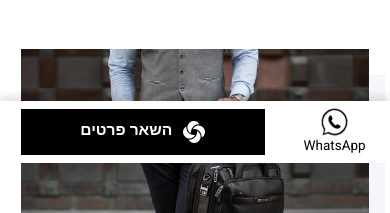
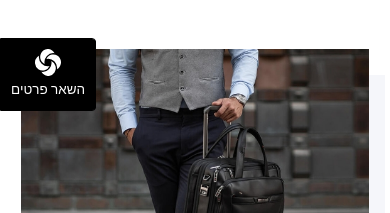
Before and after one commit to zecevicv/samsonite, a plain HTML site: page b2b.html in a window 390 px wide. Shown: the part 681-894 px from the top of the page. Drawn offline with Linux system fonts and the light colour scheme; files whose address does not match are found by name.

Commit message:
[IMP] - B2B Page - Sticky button style change

```diff
--- a/b2b.html
+++ b/b2b.html
@@ -732,22 +732,13 @@
   </div>
 
   <!-- Sticky Menu -->
-  <div class="sticky-menu">
-    <p class="f-d-18 d-desktop">למידע נוסף צור קשר או השאר פרטים</p>
-    <div class="row">
-      <div class="whatsapp">
-        <a href="#">
-          <img class="lazy" data-src="img/icons/whatsapp.svg" alt="samsonite-img">
-          <p class="f-d-14 f-m-26">WhatsApp</p>
-        </a>
-      </div>
+  <div class="sticky-menu-2">
     <a href="#contactForm" class="btn btn-secondary">
       <span>
         <img class="lazy" data-src="img/global/logo-icon.svg" alt="samsonite-img">
         השאר פרטים
       </span>
     </a>
-    </div>
   </div>
 
   <!-- Script (Vendor) -->
--- a/css/style.css
+++ b/css/style.css
@@ -1920,6 +1920,63 @@ body {
   }
 }
 
+/* #Sticky Menu 2
+================================================== */
+.sticky-menu-2 {
+  position: fixed;
+  bottom: 1.3vw;
+  left: 1.5vw;
+  z-index: 1000;
+}
+
+.sticky-menu-2 .btn,
+.sticky-menu-2 .btn span {
+  width: 8vw;
+  height: 6vw;
+  display: flex;
+  flex-direction: column;
+  color: white!important;
+  border-radius: 4px;
+  font-size: 1.04vw;
+}
+
+.sticky-menu-2 .btn-secondary span::before {
+  display: none;
+}
+
+.sticky-menu-2 .btn img {
+  width: 2.2vw;
+  margin-bottom: .5vw;
+}
+
+@media (max-width: 1023.98px) {
+  .sticky-menu-2 {
+    bottom: 13.33vw;
+    left: 0;
+  }
+
+  .sticky-menu-2 .btn,
+  .sticky-menu-2 .btn span {
+    width: 24.66vw;
+    height: 18.66vw;
+    border-top-left-radius: 0;
+    border-bottom-left-radius: 0;
+    padding: 0;
+    min-width: 0;
+    font-size: 3.46vw;
+    font-weight: 500;
+  }
+
+  .sticky-menu-2 .btn-secondary span::before {
+    display: none;
+  }
+
+  .sticky-menu-2 .btn img {
+    width: 6.8vw;
+    margin-bottom: 1.33vw;
+  }
+}
+
 /* #Media 1
 ================================================== */
 .media-1 {
```
Lines whose indentation alone changed are shown as unchanged.
